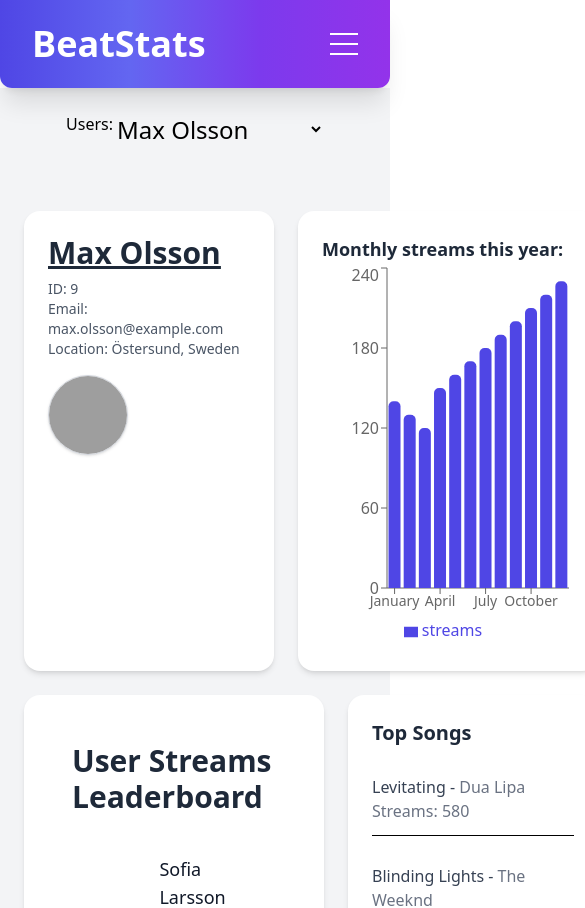
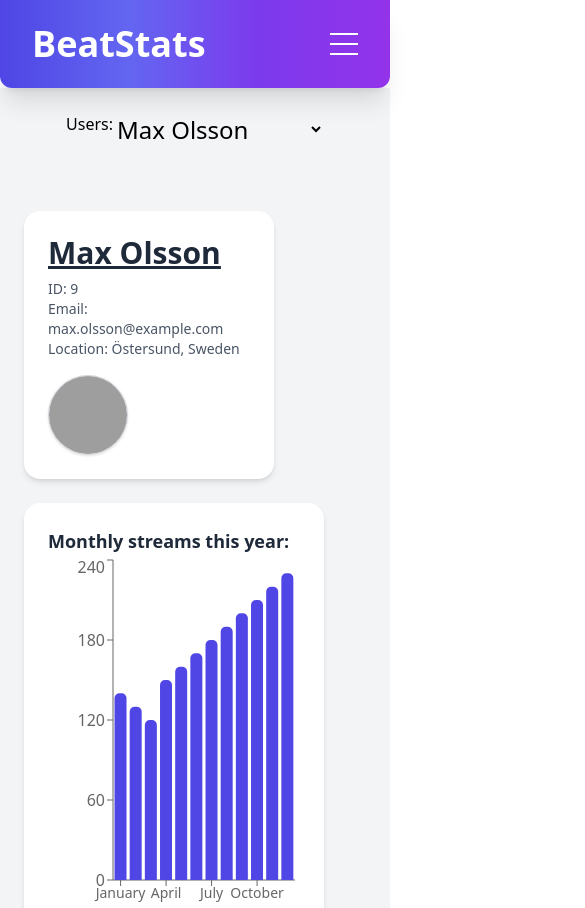
Before and after one commit to elinstella/dashboard-react-individuell, a React (Vite) app in the folder dashboard-lkpg/: page / in a window 390 px wide. Shown: the top 908 px of the page, 585 px wide, since content can reach past the window. Built offline with nearby package versions, Linux system fonts and the light colour scheme; grey boxes are pictures that could not be loaded.

Commit message:
fix mobile responsive

```diff
--- a/dashboard-lkpg/src/components/Dashboard.jsx
+++ b/dashboard-lkpg/src/components/Dashboard.jsx
@@ -41,7 +41,7 @@ function Dashboard() {
         </select>
       </div>
 
-      <div className='flex gap-6'>
+      <div className='flex gap-6 flex-wrap md:flex-nowrap'>
         {/* User info and Profile - vänster */}
         <div className='bg-white p-6 rounded-2xl shadow-md w-1/3 min-w-[250px]'>
           <h1 className='text-3xl font-bold mb-2 text-gray-800 underline'>
@@ -80,7 +80,7 @@ function Dashboard() {
         </div>
       </div>
 
-      <div className='flex gap-6 mt-6'>
+      <div className='flex gap-6 mt-6 flex-wrap md:flex-nowrap'>
         {/* UserLeaderboard - vänster */}
         <div className='bg-white p-6 rounded-2xl shadow-md w-2/3 min-w-[300px]'>
           <UserLeaderboard usersData={mockData} />
```
